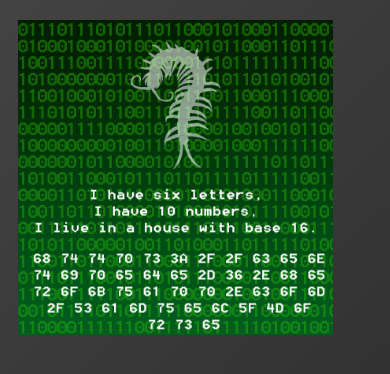
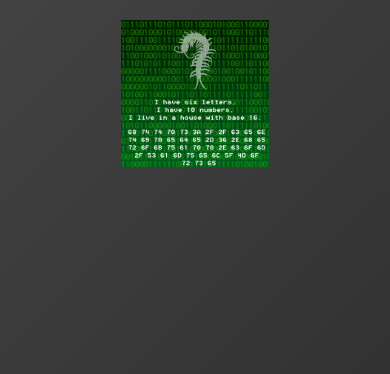
Before and after one commit to batlin7/Cloud-Project, a website: page public/puzzle-1/index.html in a window 390 px wide. Drawn offline with Linux system fonts and the light colour scheme.

Commit message:
make it better

```diff
--- a/public/css/style.css
+++ b/public/css/style.css
@@ -72,7 +72,7 @@ transition: visibility 2s;
       height: 100%;
     }
     .msg{
-        font-size: 1.5vmax;
+        font-size: medium;
         padding-top: 10%;
         min-width: 20%;
         max-width: 80%;
@@ -80,16 +80,16 @@ transition: visibility 2s;
         margin-top: 0%;
     }
     .tooltip .tooltiptext{
-        margin-top: 100%;
-        font-size: 15px;
+        margin: auto;
+        width: 50%;
     }
     .img_container{
-        width: 90%;
+        width: 100%;
         height: auto;
         padding-top: 5%;
     }
     .img_container img{
-        width: 90%;
+        width: auto;
         height: inherit;
         margin-right: auto;
         margin-left: auto;
@@ -103,7 +103,7 @@ transition: visibility 2s;
       height: 100%;
     }
     .msg{
-        font-size: 1.5vmax;
+        font-size: medium;
         padding-top: 10%;
         min-width: 20%;
         max-width: 80%;
@@ -112,15 +112,14 @@ transition: visibility 2s;
     }
     .tooltip .tooltiptext{
         margin-top: 100%;
-        font-size: 15px;
     }
     .img_container{
-        width: 90%;
+        width: 100%;
         height: auto;
         padding-top: 5%;
     }
     .img_container img{
-        width: 90%;
+        width: auto;
         height: inherit;
         margin-right: auto;
         margin-left: auto;
@@ -134,7 +133,7 @@ transition: visibility 2s;
       height: 100%;
     }
     .msg{
-        font-size: 1.5vmax;
+        font-size: medium;
         padding-top: 10%;
         min-width: 20%;
         max-width: 95%;
@@ -143,18 +142,30 @@ transition: visibility 2s;
     }
     .tooltip .tooltiptext{
         margin-top: 100%;
-        font-size: 15px;
     }
     .img_container{
-        width: 90%;
+        width: 100%;
         height: auto;
         padding-top: 5%;
     }
     .img_container img{
-        width: 90%;
+        width: auto;
         height: inherit;
         margin-right: auto;
         margin-left: auto;
         display: block;
     }
 }
+
+.img_container{
+    width: 100%;
+    height: auto;
+    padding-top: 5%;
+}
+.img_container img{
+    width: 38%;
+    height: inherit;
+    margin-right: auto;
+    margin-left: auto;
+    display: block;
+}
```
